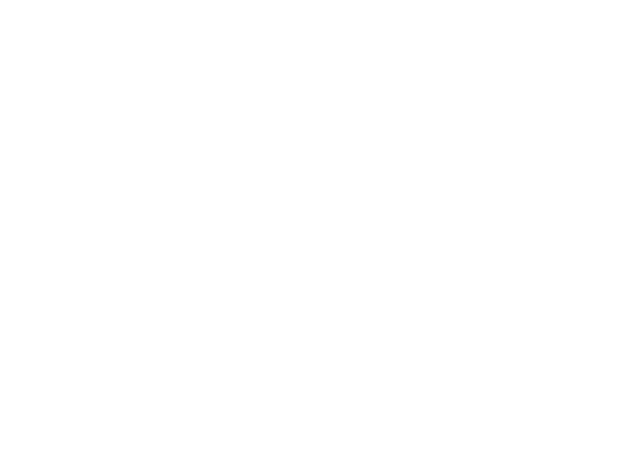
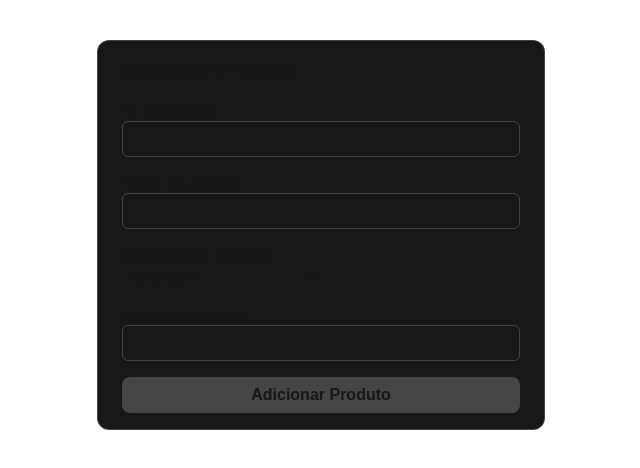
Before and after one commit to VFrnk/teste-frontend, a Next.js app: page /crud/upsert in a window 1280 px wide. Before the commit this address had no page. Shown: the top 468 px of the page, without its empty margins (319-959 px from the left). Built offline with nearby package versions, Linux system fonts and the light colour scheme.

Commit message:
adicionando formulário de adição e atualização de produtos

```diff
--- /dev/null
+++ b/app/crud/upsert/page.tsx
@@ -0,0 +1,27 @@
+'use client';
+
+import ProductAddOrUpdate from "@/components/templates/ProductAddOrUpdate";
+import { Suspense } from "react";
+import { useProductStore } from "@/store/useProductStore";
+import { useSearchParams } from "next/navigation";
+
+function ProductAddOrUpdatePage() {
+  const products = useProductStore((state) => state.products)
+  const searchParams = useSearchParams();
+
+  const id = Number(searchParams.get("id")) || 0;
+
+  const existingProduct = products.find(product => product.id === id);
+
+  return (
+    <ProductAddOrUpdate existingProduct={existingProduct}/>
+  );
+}
+
+export default function Page() {
+  return (
+    <Suspense fallback={<div>Carregando produtos...</div>}>
+      <ProductAddOrUpdatePage />
+    </Suspense>
+  );
+}
--- a/components/molecules/ProductsActions.tsx
+++ b/components/molecules/ProductsActions.tsx
@@ -1,12 +1,14 @@
 'use client'
 
 import Button from "@/components/atoms/Button"
+import { useRouter, useSearchParams } from "next/navigation";
 import { useProductStore } from "@/store/useProductStore";
 
 export default function ProductActions() {
+  const router = useRouter();
+  const searchParams = useSearchParams();
+
   const removeProduct = useProductStore(state => state.removeProduct);
-  const addProduct = useProductStore(state => state.addProduct);
-  const updateProduct = useProductStore(state => state.updateProduct);
 
   const handleDelete = () => {
     const productId = Number(prompt("Digite o ID do produto a ser removido:"));
@@ -22,60 +24,17 @@ export default function ProductActions() {
   }
 
   const handleAdd = () => {
-    const productName = prompt("Digite o nome do produto:");
-    const productCategory = prompt("Digite a categoria do produto:");
-    const productValue = Number(prompt("Digite o valor do produto:"));
+    const params = new URLSearchParams(searchParams.toString());
 
-    if (!productName || !productCategory || isNaN(productValue)) {
-      alert("Dados inválidos. Por favor, preencha todos os campos corretamente.");
-      return;
-    }
-
-    if(productCategory !== "Hardware" && productCategory !== "Áudio" && productCategory !== "Periféricos" && productCategory !== "Home Office" && productCategory !== "Smartphones") {
-      alert("Categoria inválida. Por favor, escolha entre: Hardware, Áudio, Periféricos, Home Office ou Smartphones.");
-      return;
-    }
-
-    addProduct({
-      id: Date.now(),
-      product: productName,
-      category: productCategory,
-      value: productValue,
-      date: new Date().toISOString()
-    });
+    params.delete("id");
+    router.push(`/crud/upsert?${params.toString()}`);
   }
 
   const handleUpdate = () => {
-    const productId = Number(prompt("Digite o ID do produto a ser atualizado:"));
+    const params = new URLSearchParams(searchParams.toString());
 
-    if(isNaN(productId)) {
-      alert("ID inválido. Por favor, insira um número.");
-      return;
-    }
-
-    const productName = prompt("Digite o novo nome do produto:");
-    const productCategory = prompt("Digite a nova categoria do produto:");
-    const productValue = Number(prompt("Digite o novo valor do produto:"));
-
-    if (!productName || !productCategory || isNaN(productValue)) {
-      alert("Dados inválidos. Por favor, preencha todos os campos corretamente.");
-      return;
-    }
-
-    if(productCategory !== "Hardware" && productCategory !== "Áudio" && productCategory !== "Periféricos" && productCategory !== "Home Office" && productCategory !== "Smartphones") {
-      alert("Categoria inválida. Por favor, escolha entre: Hardware, Áudio, Periféricos, Home Office ou Smartphones.");
-      return;
-    }
-
-    updateProduct({
-      id: productId,
-      product: productName,
-      category: productCategory,
-      value: productValue,
-      date: new Date().toISOString()
-    });
-
-    alert(`Produto com ID ${productId} atualizado.`);
+    params.set("id", prompt("Digite o ID do produto a ser atualizado:") || '');
+    router.push(`/crud/upsert?${params.toString()}`);
   }
 
 
--- /dev/null
+++ b/components/molecules/SelectField.tsx
@@ -0,0 +1,31 @@
+import { useFormContext } from "react-hook-form";
+
+import Label from "@/components/atoms/Label";
+
+interface FieldProps {
+  id: string;
+  name: string;
+  children: React.ReactNode;
+}
+
+export default function Field({ id, name, children }: FieldProps) {
+  const { register, formState: { errors } } = useFormContext();
+
+  return (
+    <div>
+      <Label
+        id={id}
+        name={name} />
+
+      <select id={id} {...register(id)} name={name}>
+        {children}
+      </select>
+
+      {errors[id] &&
+        <span
+          className="text-red-500 text-sm">
+          {errors[id].message as string}
+        </span>}
+    </div>
+  )
+}
--- /dev/null
+++ b/components/organisms/ProductAddOrUpdateForm.tsx
@@ -0,0 +1,88 @@
+'use client';
+
+import { FormProvider, useForm } from "react-hook-form";
+import { useProductStore } from "@/store/useProductStore";
+import { zodResolver } from "@hookform/resolvers/zod";
+import { useRouter } from "next/navigation";
+
+import { productSchema, ProductSchemaType } from "@/schemas/productSchema";
+
+import Button from "@/components/atoms/Button";
+import Field from "@/components/molecules/Field";
+import SelectField from "@/components/molecules/SelectField";
+import ProductType from "@/types/ProductType";
+
+interface ProductAddOrUpdateFormProps {
+  existingProduct?: ProductType;
+}
+
+export default function ProductAddOrUpdateForm({ existingProduct }: ProductAddOrUpdateFormProps) {
+  const addProduct = useProductStore(state => state.addProduct);
+  const updateProduct = useProductStore(state => state.updateProduct);
+  const router = useRouter();
+
+  const methods = useForm({
+    resolver: zodResolver(productSchema),
+    defaultValues: {
+      id: existingProduct ? existingProduct.id.toString() : '',
+      product: existingProduct ? existingProduct.product : '',
+      category: existingProduct ? existingProduct.category : 'Hardware',
+      value: existingProduct ? existingProduct.value.toString() : '',
+    },
+  })
+
+  const onSubmit = (data: ProductSchemaType) => {
+    existingProduct ? updateProduct(existingProduct.id, {
+      id: data.id,
+      product: data.product,
+      category: data.category,
+      value: data.value,
+      date: new Date().toISOString()
+    }) : addProduct({
+      id: data.id,
+      product: data.product,
+      category: data.category,
+      value: data.value,
+      date: new Date().toISOString()
+    });
+
+    router.push("/crud");
+  }
+
+  return (
+    <FormProvider {...methods}>
+      <form onSubmit={methods.handleSubmit(onSubmit)}
+        className="flex flex-col gap-4">
+        <Field
+          name="ID do produto"
+          id="id" />
+
+        <Field
+          name="Nome do produto"
+          id="product" />
+
+        <SelectField
+          name="Categoria do produto"
+          id="category">
+          <option value="">Selecione uma categoria</option>
+          <option value="Hardware">Hardware</option>
+          <option value="Áudio">Áudio</option>
+          <option value="Periféricos">Periféricos</option>
+          <option value="Home Office">Home Office</option>
+          <option value="Smartphones">Smartphones</option>
+        </SelectField>
+
+        <Field
+          name="Preço do produto"
+          id="value" />
+
+        <Button
+          variant="primary"
+          type="submit"
+          className="h-9">
+          {existingProduct ? "Atualizar Produto" : "Adicionar Produto"}
+        </Button>
+      </form>
+    </FormProvider>
+  )
+}
--- /dev/null
+++ b/components/templates/ProductAddOrUpdate.tsx
@@ -0,0 +1,16 @@
+import Card from "@/components/atoms/Card";
+import ProductAddOrUpdateForm from "@/components/organisms/ProductAddOrUpdateForm";
+import ProductType from "@/types/ProductType";
+
+interface ProductAddOrUpdateProps {
+  existingProduct?: ProductType;
+}
+
+export default function ProductAddOrUpdate({ existingProduct }:  ProductAddOrUpdateProps ) {
+  return (
+    <Card className="gap-4 w-full max-w-md mx-auto mt-10 p-6">
+      <h1 className="text-xl font-bold">Adicionar Produto</h1>
+      <ProductAddOrUpdateForm existingProduct={existingProduct} />
+    </Card>
+  );
+}
--- a/proxy.ts
+++ b/proxy.ts
@@ -12,5 +12,5 @@ export const proxy = async (request: NextRequest) => {
 }
 
 export const config = {
-  matcher: ["/dashboard/:path*", "/crud/:path*"],
+  matcher: ["/dashboard/:path*", "/crud/:path*",  "/crud/upsert/:path*"],
 }
--- /dev/null
+++ b/schemas/productSchema.ts
@@ -0,0 +1,16 @@
+import * as z from "zod";
+
+export const productSchema = z.object({
+  id: z.coerce.number<String>().min(1, "ID deve ser um número positivo"),
+  product: z.string().min(1, "O nome do produto é obrigatório"),
+  category: z.enum([
+    "Hardware",
+    "Áudio",
+    "Periféricos",
+    "Home Office",
+    "Smartphones",
+  ], "Categoria inválida"),
+  value: z.coerce.number<String>().min(0, "O valor deve ser um número positivo"),
+})
+
+export type ProductSchemaType = z.infer<typeof productSchema>;
--- a/store/useProductStore.ts
+++ b/store/useProductStore.ts
@@ -8,7 +8,7 @@ interface ProductState {
   products: ProductType[];
   addProduct: (product: ProductType) => void;
   removeProduct: (id: number) => void;
-  updateProduct: (updatedProduct: ProductType) => void;
+  updateProduct: (id: number, updatedProduct: ProductType) => void;
 }
 
 export const useProductStore = create<ProductState>()(
@@ -17,8 +17,8 @@ export const useProductStore = create<ProductState>()(
       products: productsData,
       addProduct: (product) => set((state) => ({products: [product, ...state.products]})),
       removeProduct: (id) => set((state) => ({products: state.products.filter(product => product.id !== id)})),
-      updateProduct: (updatedProduct) => set((state) => ({
-        products: state.products.map(product => product.id === updatedProduct.id ? updatedProduct : product)
+      updateProduct: (id, updatedProduct) => set((state) => ({
+        products: state.products.map(product => product.id === id ? updatedProduct : product)
       }))
     }),
     {
```
